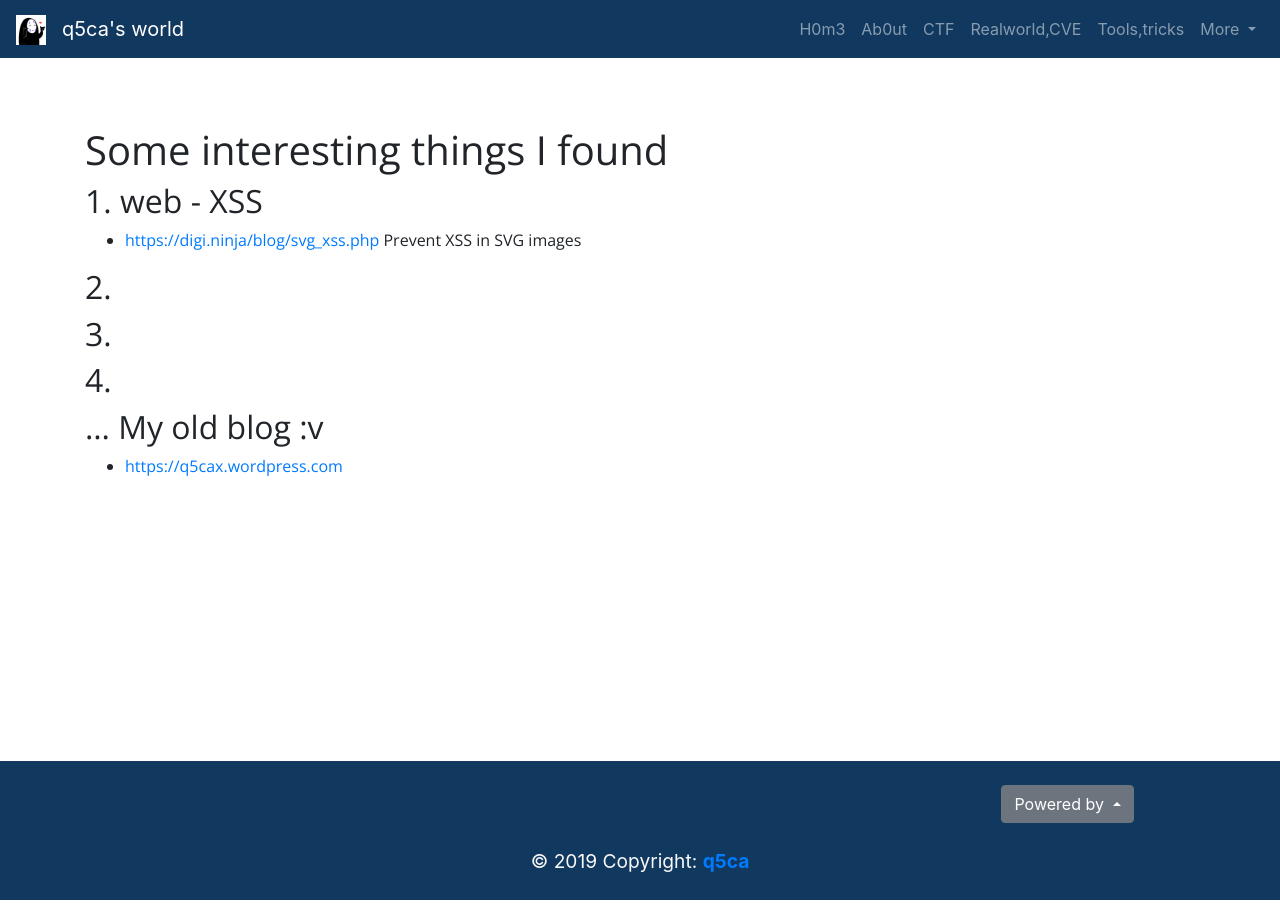
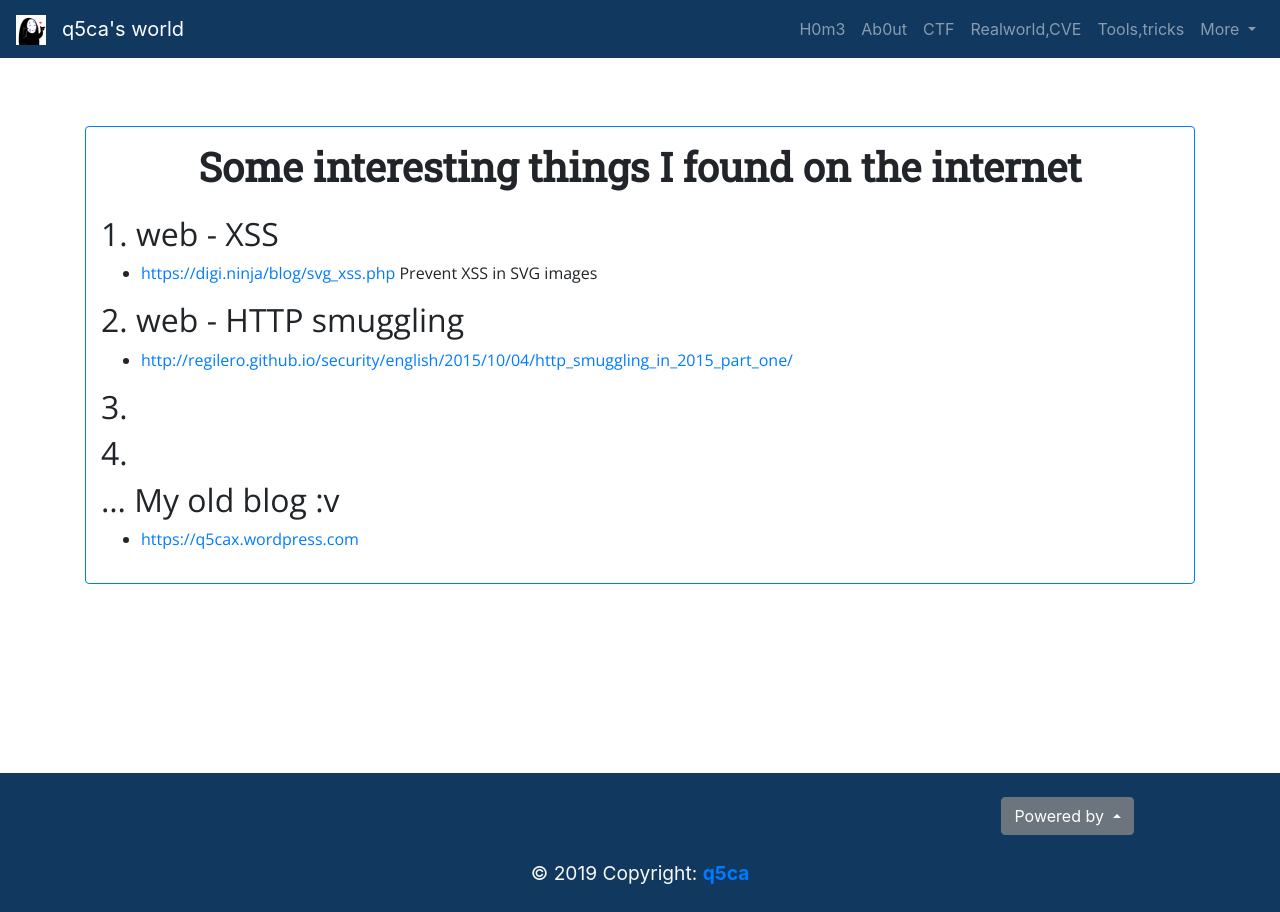
Before and after one commit to Q5Ca/Q5Ca.github.io, a Jekyll site: the page built from references.md, in a window 1280 px wide. Built offline with Jekyll 4.4.1, drawn with Linux system fonts in a browser that asks for light colours; nearby versions of some CDN libraries; comment, search, counter and statistics services are not loaded.

```diff
--- a/_config.yml
+++ b/_config.yml
@@ -13,7 +13,14 @@ kramdown:
 highlighter: rouge
 plugins:
   - jekyll-feed
+
   - jekyll-seo-tag
   - jekyll-sitemap
 permalink: /:categories/:title-:month-:day-:year.html
-environment: production
+environment: development
+defaults:
+  -
+    scope:
+      path: ""
+    values:
+      lang: "vi"
--- a/_layouts/default.html
+++ b/_layouts/default.html
@@ -19,7 +19,7 @@ Q:::::::QQ::::::::Q5::::::55555::::::5  C:::::CCCCCCCC::::Ca::::a    a:::::a
              Q:::::Q
               QQQQQQ
 -->
-<html lang="vi">
+<html lang="{{ page.lang }}">
     <head>
         {% if site.environment == "production" %}
             {% include google-analytics.html %}
--- /dev/null
+++ b/_layouts/no-header.html
@@ -0,0 +1,15 @@
+---
+layout: default
+---
+<div id="page-wrapper">
+    <div class="container page-comp">
+        <div class="container"id="page-content">
+            {{ content }}
+        </div>
+    </div>
+{% if page.comments %}
+    <div class="container page-comp"id="chat">
+        {% include disqus.html %}
+    </div>
+{% endif %}
+</div>
--- a/_layouts/page1.html
+++ /dev/null
@@ -1,8 +0,0 @@
----
-layout: default
----
-<div id="page-wrapper">
-    <div class="container page-comp">
-    {{ content }}
-    </div>
-</div>
--- a/assets/css/default.css
+++ b/assets/css/default.css
@@ -13,10 +13,12 @@ header{
     position: relative;
 }
 header h1{
+    color: white;
+    text-align: center;
+}
+h1{
     font-weight: bold;
     font-family: 'Roboto Slab', serif;
-    color: white;
-    text-align: center;
 }
 /* page-wrapper */
 #page-wrapper{
--- /dev/null
+++ b/assets/js/no-header.js
@@ -0,0 +1,2 @@
+$("h1").addClass("text-center mb-4");
+$("#page-content").addClass("border border-primary rounded pb-3 pt-3");
--- /dev/null
+++ b/assets/js/wu-elements.js
@@ -0,0 +1 @@
+$("#page-wrapper #page-content img").addClass("mx-auto d-block img-fluid mb-3");
--- a/references.md
+++ b/references.md
@@ -1,16 +1,22 @@
 ---
-layout: page1
+layout: no-header
 title: References
 color-theme: "#11385f"
 description: "Some interesting resources"
 permalink: "/references/"
+js-files: ["no-header"]
+comments: true
 ---
-# Some interesting things I found
+# Some interesting things I found on the internet
 ## 1. web - XSS
 - [https://digi.ninja/blog/svg_xss.php](https://digi.ninja/blog/svg_xss.php) Prevent XSS in SVG images
 
-## 2.
+## 2. web - HTTP smuggling
+- [http://regilero.github.io/security/english/2015/10/04/http_smuggling_in_2015_part_one/](http://regilero.github.io/security/english/2015/10/04/http_smuggling_in_2015_part_one/)
+
 ## 3.
+
 ## 4.
+
 ## ... My old blog :v
 - [https://q5cax.wordpress.com](https://q5cax.wordpress.com)
```
Also changed, not shown: _posts/2019-03-29-write-up-elements-0ctf-2019-qual.md (added, +92 -0 lines), assets/images/74.png (added), 1 other file.
